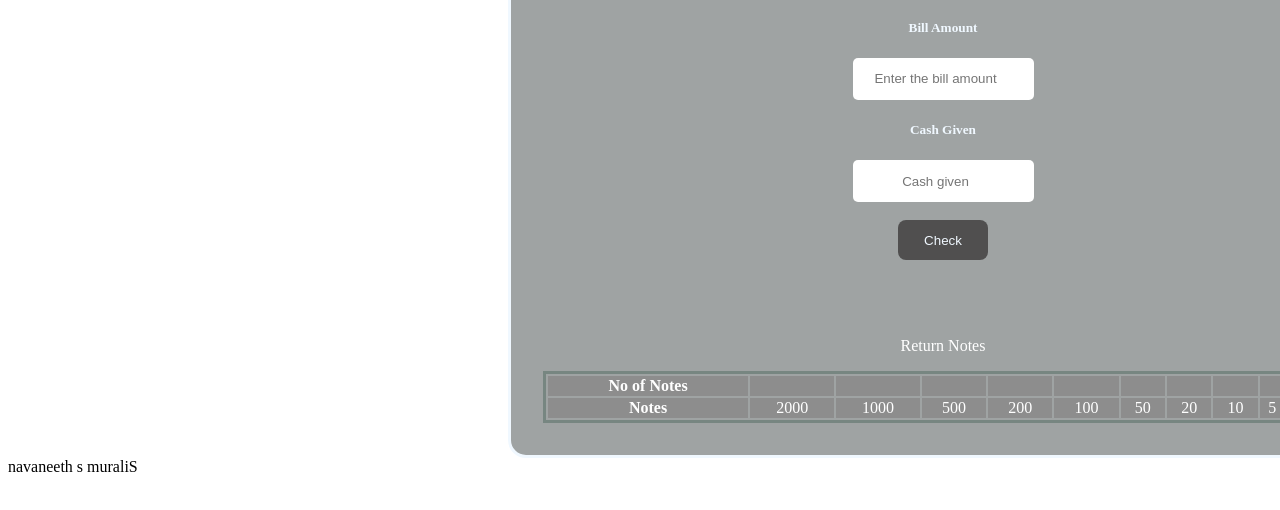
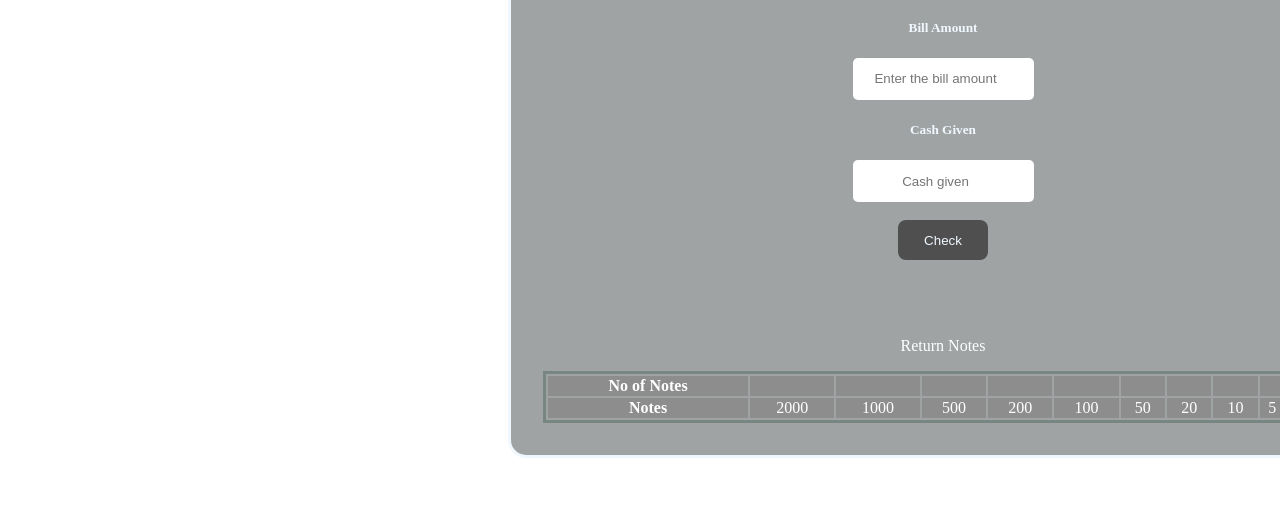
Before and after one commit to navaneethsmuarali/cash_register-using_vanilla_js, a plain HTML site: page cash_reg.html in a window 1280 px wide. Shown: the part 232-742 px from the top of the page. Drawn offline with Linux system fonts and the light colour scheme.

Commit message:
Update cash_reg.html

```diff
--- a/cash_reg.html
+++ b/cash_reg.html
@@ -63,9 +63,7 @@
             </tr>
         </table>
     </div>
-    <footer>
 
-        navaneeth s muraliS</footer>
     <script src="./cash.js"></script>
 </body>
 
```
